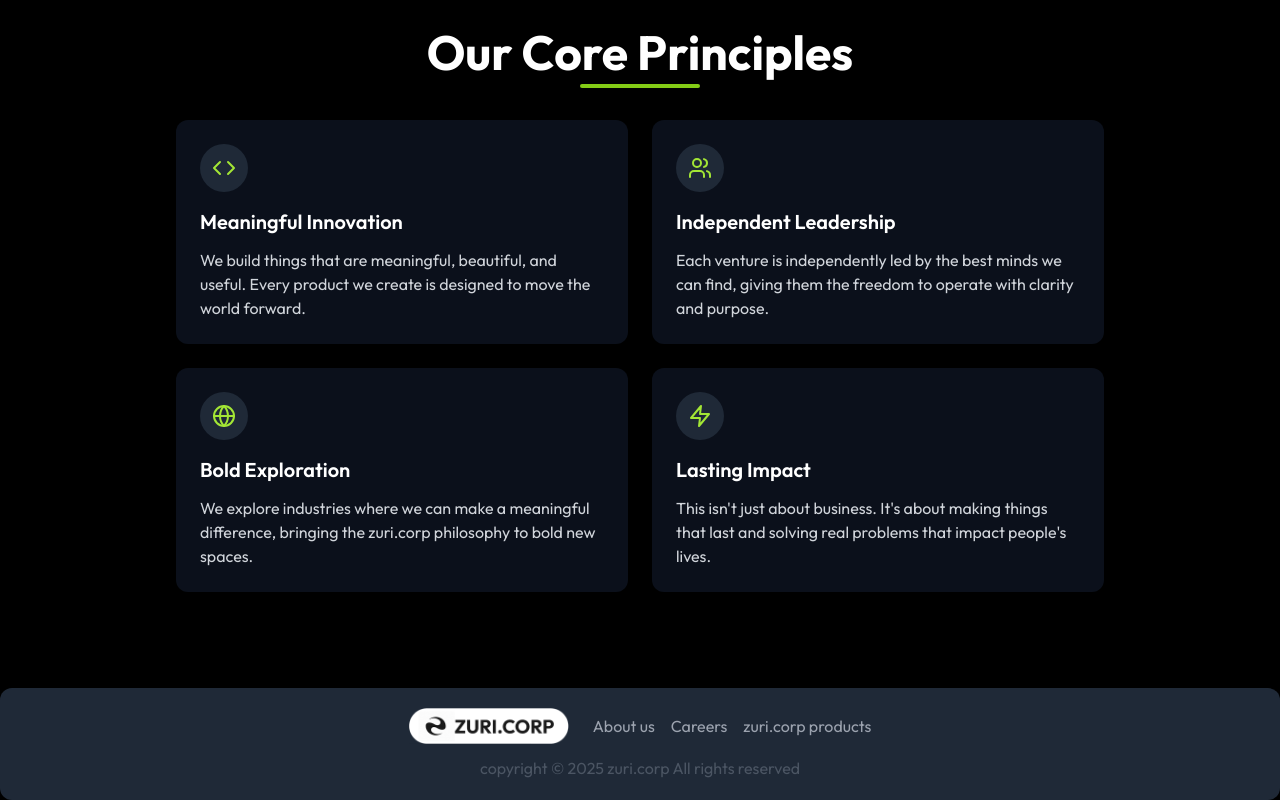
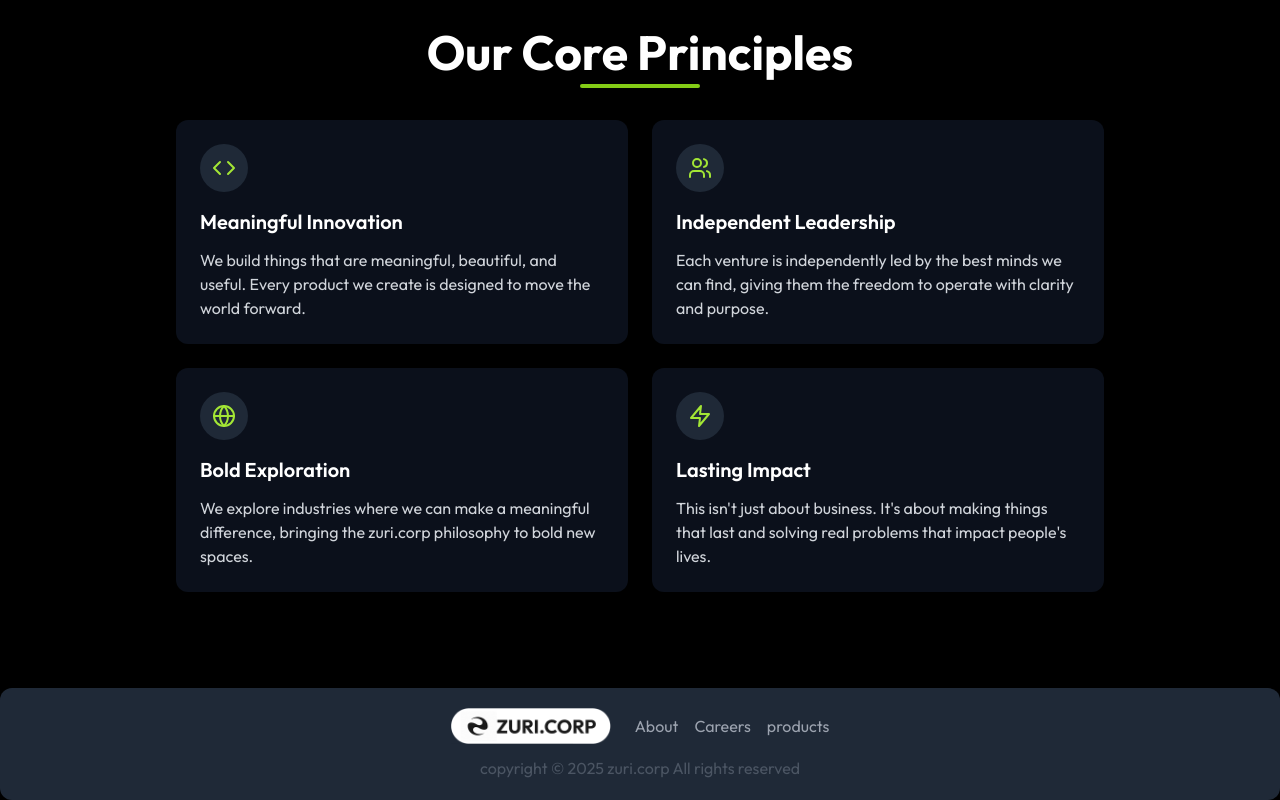
Before and after one commit to Oladotunlaniyan/zuri-landing, a React (Vite) app: page /about-us in a window 1280 px wide. Shown: the part 834-1634 px from the top of the page. Built offline with nearby package versions, Linux system fonts and the light colour scheme.

Commit message:
changed footer info

```diff
--- a/src/components/footer.tsx
+++ b/src/components/footer.tsx
@@ -21,7 +21,7 @@ export default function Footer() {
 									to="/about-us"
 									className="z-10 text-gray-400 transition-colors duration-300 cursor-pointer hover:text-white min-w-fit"
 								>
-									About us
+									About
 								</Link>
 								<Link
 									to="/careers"
@@ -33,7 +33,7 @@ export default function Footer() {
 									to="/products"
 									className="z-10 text-gray-400 transition-colors duration-300 cursor-pointer hover:text-white min-w-fit"
 								>
-									zuri.corp products
+									products
 								</Link>
 							</div>
 						</div>
```
